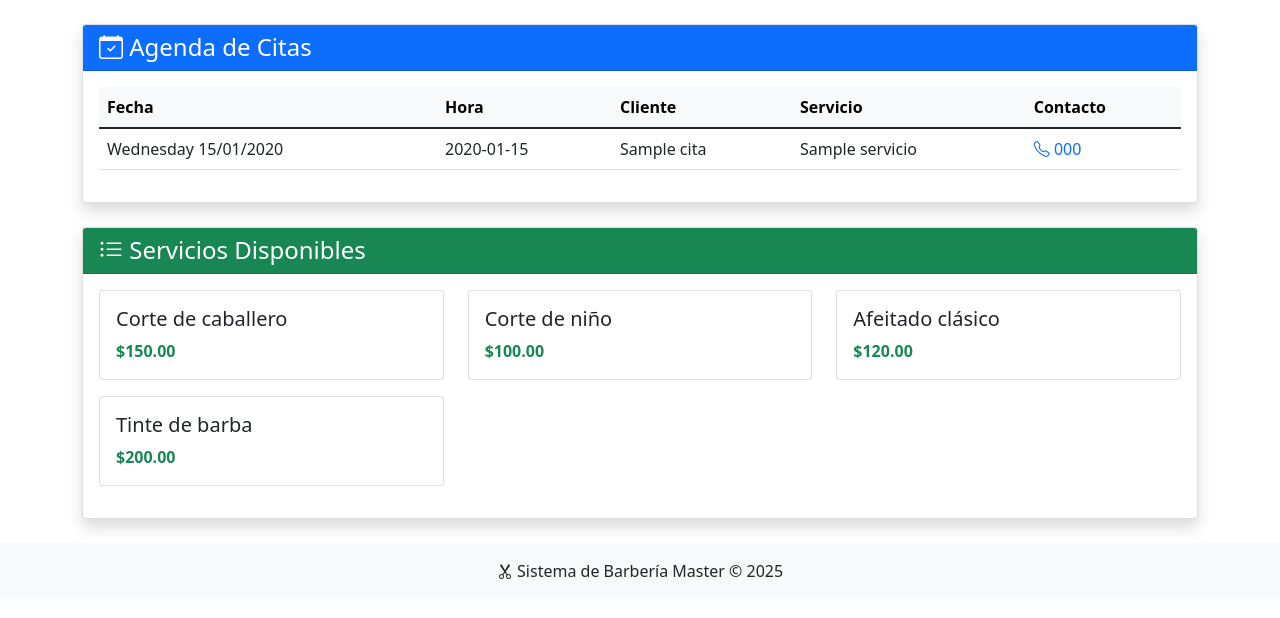
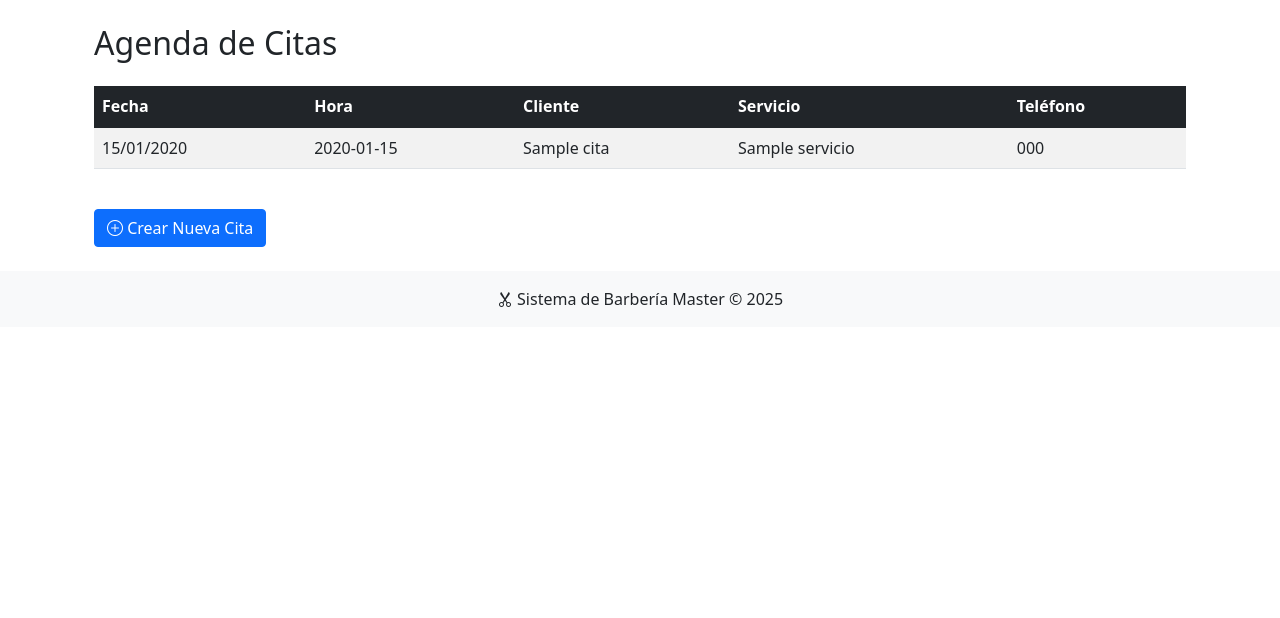
Before and after one commit to adaintel/barberia-citas, a Flask app: page /agenda in a window 1280 px wide. Shown: the part 56-674 px from the top of the page. Run offline with Flask 3, Linux system fonts and the light colour scheme; the visitor is signed in with stand-in values (Sample User, id 1); a database or web service that is not in the repository returns one stand-in record (values such as "Sample title"); some libraries are stand-ins or nearby versions.

Commit message:
Update agenda.html
nuevo

```diff
--- a/templates/agenda.html
+++ b/templates/agenda.html
@@ -1,72 +1,46 @@
 {% extends "base.html" %}
 
-{% block title %}Agenda de Citas{% endblock %}
+{% block content %}
+<div class="container">
+    <h2 class="my-4">Agenda de Citas</h2>
 
-{% block content %}
-<div class="card shadow">
-    <div class="card-header bg-primary text-white">
-        <h2 class="h4 mb-0"><i class="bi bi-calendar-check"></i> Agenda de Citas</h2>
-    </div>
-
-    <div class="card-body">
     {% if citas %}
     <div class="table-responsive">
-            <table class="table table-hover">
-                <thead class="table-light">
+        <table class="table table-striped table-hover">
+            <thead class="table-dark">
                 <tr>
                     <th>Fecha</th>
                     <th>Hora</th>
                     <th>Cliente</th>
                     <th>Servicio</th>
-                        <th>Contacto</th>
+                    <th>Teléfono</th>
                 </tr>
             </thead>
             <tbody>
                 {% for cita in citas %}
                 <tr>
-                        <td>{{ cita[1].strftime('%A %d/%m/%Y') }}</td>
-                        <td>{{ cita[2].strftime('%H:%M') }}</td>
-                        <td>{{ cita[3] }}</td>
-                        <td>{{ cita[4] }}</td>
-                        <td>
-                            {% if cita[5] %}
-                            <a href="tel:{{ cita[5] }}" class="text-decoration-none">
-                                <i class="bi bi-telephone"></i> {{ cita[5] }}
-                            </a>
-                            {% else %}
-                            <span class="text-muted">Sin teléfono</span>
-                            {% endif %}
-                        </td>
+                    <td>{{ cita.fecha.strftime('%d/%m/%Y') }}</td>
+                    <td>{{ cita.hora.strftime('%H:%M') }}</td>
+                    <td>{{ cita.nombre_cliente }}</td>
+                    <td>{{ cita.servicio }}</td>
+                    <td>{{ cita.telefono if cita.telefono else '-' }}</td>
                 </tr>
                 {% endfor %}
             </tbody>
         </table>
     </div>
     {% else %}
-        <div class="alert alert-info mb-0">
-            <i class="bi bi-info-circle"></i> No hay citas programadas para mostrar.
+    <div class="alert alert-info">
+        No hay citas programadas actualmente.
+    </div>
+    {% endif %}
+
+    {% if is_authenticated %}
+    <div class="mt-4">
+        <a href="/crear_cita" class="btn btn-primary">
+            <i class="bi bi-plus-circle"></i> Crear Nueva Cita
+        </a>
     </div>
     {% endif %}
 </div>
-</div>
-
-<div class="card shadow mt-4">
-    <div class="card-header bg-success text-white">
-        <h2 class="h4 mb-0"><i class="bi bi-list-ul"></i> Servicios Disponibles</h2>
-    </div>
-    <div class="card-body">
-        <div class="row">
-            {% for servicio, precio in servicios %}
-            <div class="col-md-6 col-lg-4 mb-3">
-                <div class="card h-100">
-                    <div class="card-body">
-                        <h5 class="card-title">{{ servicio }}</h5>
-                        <p class="card-text text-success fw-bold">${{ "%.2f"|format(precio) }}</p>
-                    </div>
-                </div>
-            </div>
-            {% endfor %}
-        </div>
-    </div>
-</div>
 {% endblock %}
```
Lines whose indentation alone changed are shown as unchanged.
